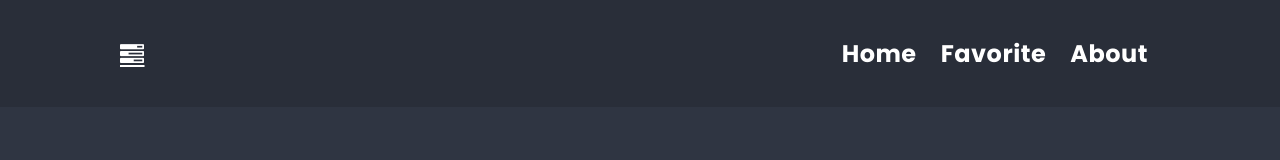
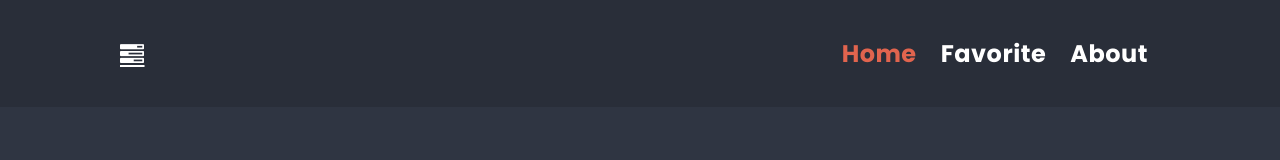
Before and after one commit to MG557/project-mgreact, a React (Create React App) app: page / in a window 1280 px wide. Shown: the top 160 px of the page. Built offline with nearby package versions, Linux system fonts and the light colour scheme.

Commit message:
React Router - add NavLink 18.2

```diff
--- a/src/components/NavBar/NavBar.js
+++ b/src/components/NavBar/NavBar.js
@@ -1,5 +1,5 @@
 import styles from './NavBar.module.scss';
-
+import { NavLink } from 'react-router-dom';
 
 
 const NavBar = () => {
@@ -8,9 +8,9 @@
             <div className={styles.icon}>
                 <a href='/' className='fa fa-tasks'> </a>
                 <ul className={styles.links}>
-                    <li><a href='/'>Home</a></li>
-                    <li><a href='/favorite'>Favorite</a></li>
-                    <li><a href='/about'>About</a></li>
+                    <li><NavLink className={({ isActive }) => isActive ? styles.linkActive : undefined} to="/" >Home</NavLink></li>
+                    <li><NavLink className={({ isActive }) => isActive ? styles.linkActive : undefined} to="/favorite" >Favorite</NavLink></li>
+                    <li><NavLink className={({ isActive }) => isActive ? styles.linkActive : undefined} to="/about" >About</NavLink></li>
                 </ul>
             </div>
         </nav>
--- a/src/components/NavBar/NavBar.module.scss
+++ b/src/components/NavBar/NavBar.module.scss
@@ -3,6 +3,8 @@
 
 .nav {
     background-color: darken($color-dark, 3%);
+
+
 }
 .icon {
     font-size: $base-size * 2;
@@ -10,7 +12,6 @@
     //padding-right: $base-size * 10;
     display: flex;
     justify-content: space-between;
-
     align-items: center;
     font-weight: bold;
     margin: 0 ($base-size * 10);
@@ -24,12 +25,17 @@
 
     list-style-type: none;
     display: inline-flex;
+    //text-decoration: none;
     //color: $color-light;
+
     li {
         padding: $base-size;
+        text-decoration: none;
         a {
-            color: $color-light;
             text-decoration: none;
         }
+        a.linkActive {
+            color: $color-warning;
+          }
     }
 }
```
